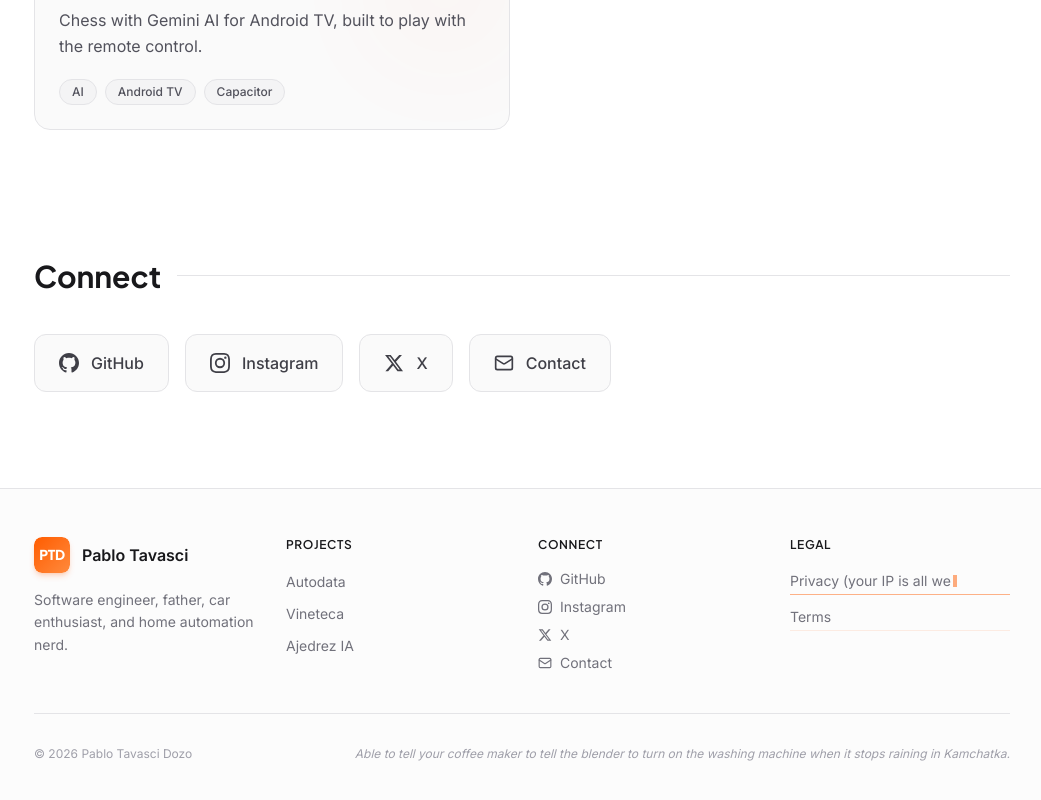
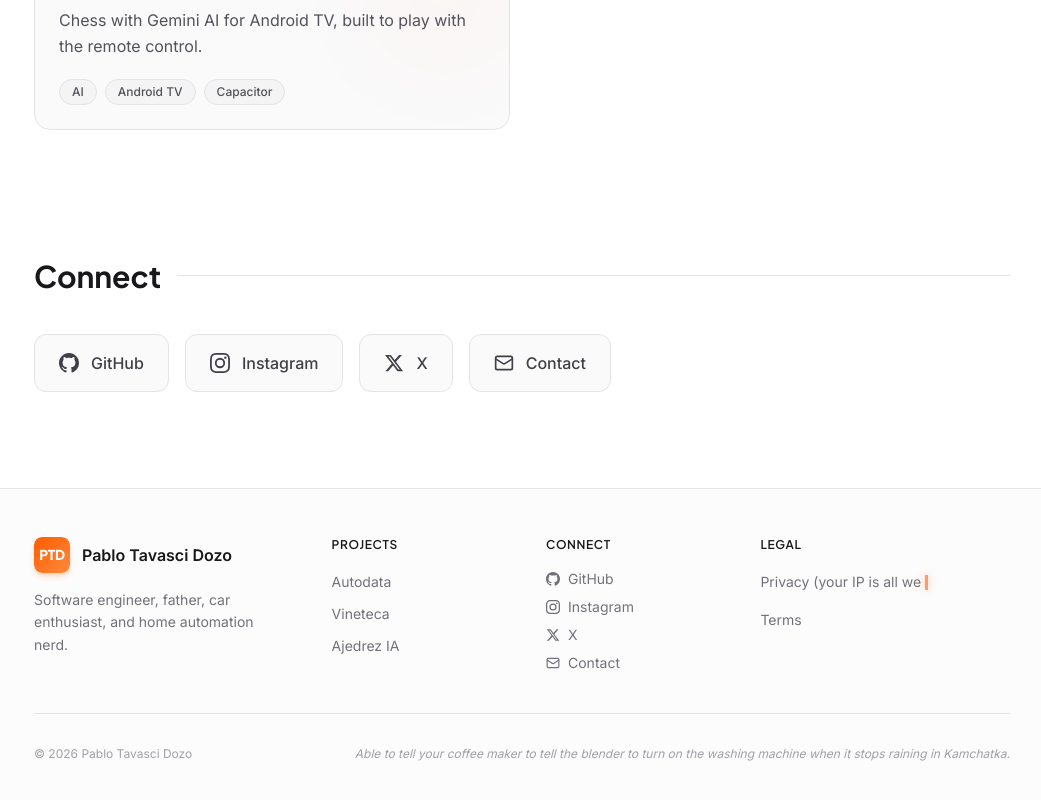
Before and after one commit to ptavasci/portfolio, a React (Vite) app: page / in a window 1280 px wide. Shown: the part 1735-2535 px from the top of the page, without its empty margins (118-1159 px from the left). Built offline with nearby package versions, Linux system fonts and the light colour scheme.

Commit message:
fix: efecto final para terminos y privacidad

```diff
--- a/src/Layout.tsx
+++ b/src/Layout.tsx
@@ -199,12 +199,12 @@ export default function Layout({ children }: { children?: ReactNode }) {
       {/* ── Footer ─────────────────────────────────────────── */}
       <footer className="border-t border-zinc-200 dark:border-border-dark mt-8 bg-zinc-50/50 dark:bg-surface-dark/30">
         <div className="max-w-5xl mx-auto px-6 py-12">
-          <div className="grid sm:grid-cols-2 lg:grid-cols-4 gap-8 mb-10">
+          <div className="grid grid-cols-1 sm:grid-cols-2 lg:grid-cols-[1.5fr_1fr_1fr_1.5fr] gap-x-12 gap-y-10 mb-10">
             {/* Brand */}
             <div className="sm:col-span-2 lg:col-span-1">
               <Link to="/" className="flex items-center gap-3 mb-4">
                 <Logo size={36} className="shadow-md shadow-brand-primary/20 rounded-[8px]" />
-                <span className="font-semibold text-zinc-900 dark:text-white">Pablo Tavasci</span>
+                <span className="font-semibold text-zinc-900 dark:text-white">Pablo Tavasci Dozo</span>
               </Link>
               <p className="text-sm text-zinc-500 dark:text-zinc-400 leading-relaxed">
                 {lang === 'es'
--- a/src/LegalLink.tsx
+++ b/src/LegalLink.tsx
@@ -8,15 +8,14 @@ interface LegalLinkProps {
 }
 
 /**
- * LegalLink - Presentational component for legal links with selective blur.
- * Centralized state in Layout.tsx manages the typewriter progress.
+ * LegalLink - Presentational component for legal links with selective blur and terminal-style caret.
+ * Removed underlines per user preference, focusing on the orange blinking cursor.
  */
 export default function LegalLink({ to, displayText, active = false }: LegalLinkProps) {
   const [isHovered, setIsHovered] = useState(false)
 
   // Parse text to identify blurred sections marked with [[...]]
   const parseText = (text: string) => {
-    // Split by [[...]] but keep the delimiters to identify blurred parts
     const segments = text.split(/(\[\[.*?\]\])/g);
 
     return segments.map((segment, i) => {
@@ -25,15 +24,28 @@ export default function LegalLink({ to, displayText, active = false }: LegalLink
         return (
           <span
             key={i}
-            className={`transition-all duration-500 rounded px-0.5 select-none
-              ${isHovered ? 'blur-0 bg-transparent' : 'blur-[3.5px] bg-zinc-400/20 dark:bg-zinc-100/10'}
+            className={`transition-all duration-700 rounded-sm relative inline-flex items-center justify-center px-1.5 mx-0.5 whitespace-nowrap
+              ${isHovered
+                ? 'blur-0 bg-transparent text-brand-primary'
+                : 'bg-zinc-800/40 dark:bg-zinc-200/5 backdrop-blur-md animate-glitch-pulse'
+              }
             `}
           >
-            {word}
+            {!isHovered && (
+              <span className="absolute inset-0 censor-grid opacity-30 pointer-events-none" />
+            )}
+            <span className={isHovered ? '' : 'opacity-0'}>
+              {word}
+            </span>
+            {!isHovered && (
+              <span className="absolute inset-0 flex items-center justify-center text-[0px] select-none">
+                {word}
+              </span>
+            )}
           </span>
         );
       }
-      return <span key={i}>{segment}</span>;
+      return <span key={i} className="leading-relaxed">{segment}</span>;
     });
   };
 
@@ -42,24 +54,15 @@ export default function LegalLink({ to, displayText, active = false }: LegalLink
       to={to}
       onMouseEnter={() => setIsHovered(true)}
       onMouseLeave={() => setIsHovered(false)}
-      className={`text-sm text-zinc-500 dark:text-zinc-400 transition-all duration-300 relative group flex items-center min-h-[1.5rem]
-        ${isHovered ? 'text-brand-primary scale-[1.02]' : (active ? 'text-zinc-400 dark:text-zinc-500' : '')}
+      className={`text-sm text-zinc-500 dark:text-zinc-400 transition-all duration-300 relative inline-block py-0.5
+        ${isHovered ? 'text-brand-primary' : (active ? 'text-zinc-400 dark:text-zinc-500' : '')}
       `}
     >
-      <span className="flex items-center whitespace-pre-wrap">
+      <span className="inline">
         {parseText(displayText)}
         {active && (
-          <span className="w-1 h-3 ml-0.5 bg-brand-primary animate-pulse flex-shrink-0" />
+          <span className="inline-block w-[3px] h-[1.1em] ml-1 bg-brand-primary shadow-[0_0_8px_rgba(249,115,22,0.8)] animate-[pulse_0.8s_infinite] align-middle" />
         )}
-      </span>
-
-      {/* Subtle underline indicator for "glitch" activity */}
-      <span className={`absolute -bottom-0.5 left-0 w-full h-[1px] transition-all duration-500
-        ${active ? 'bg-brand-primary/40 opacity-100' : 'bg-transparent opacity-0'}
-      `} />
-
-      <span className="absolute -bottom-0.5 left-0 w-full h-[1px] bg-brand-primary/10 group-hover:bg-brand-primary transition-all duration-300 overflow-hidden">
-        <span className="absolute inset-0 bg-brand-primary -translate-x-full group-hover:translate-x-0 transition-transform duration-700" />
       </span>
     </Link>
   )
--- a/src/index.css
+++ b/src/index.css
@@ -35,16 +35,24 @@ h1, h2, h3, h4, h5, h6 {
 }
 
 @keyframes fade-in-up {
-  from {
-    opacity: 0;
-    transform: translateY(20px);
-  }
-  to {
-    opacity: 1;
-    transform: translateY(0);
-  }
+  from { opacity: 0; transform: translateY(10px); }
+  to { opacity: 1; transform: translateY(0); }
+}
+
+@keyframes glitch-pulse {
+  0%, 100% { filter: blur(3px) brightness(1); }
+  50% { filter: blur(5px) brightness(1.2); }
 }
 
 .animate-fade-in-up {
-  animation: fade-in-up 0.5s ease-out forwards;
+  animation: fade-in-up 0.4s ease-out forwards;
 }
+
+.animate-glitch-pulse {
+  animation: glitch-pulse 2s infinite ease-in-out;
+}
+
+.censor-grid {
+  background-image: radial-gradient(circle, currentColor 0.5px, transparent 0.5px);
+  background-size: 3px 3px;
+}
```
